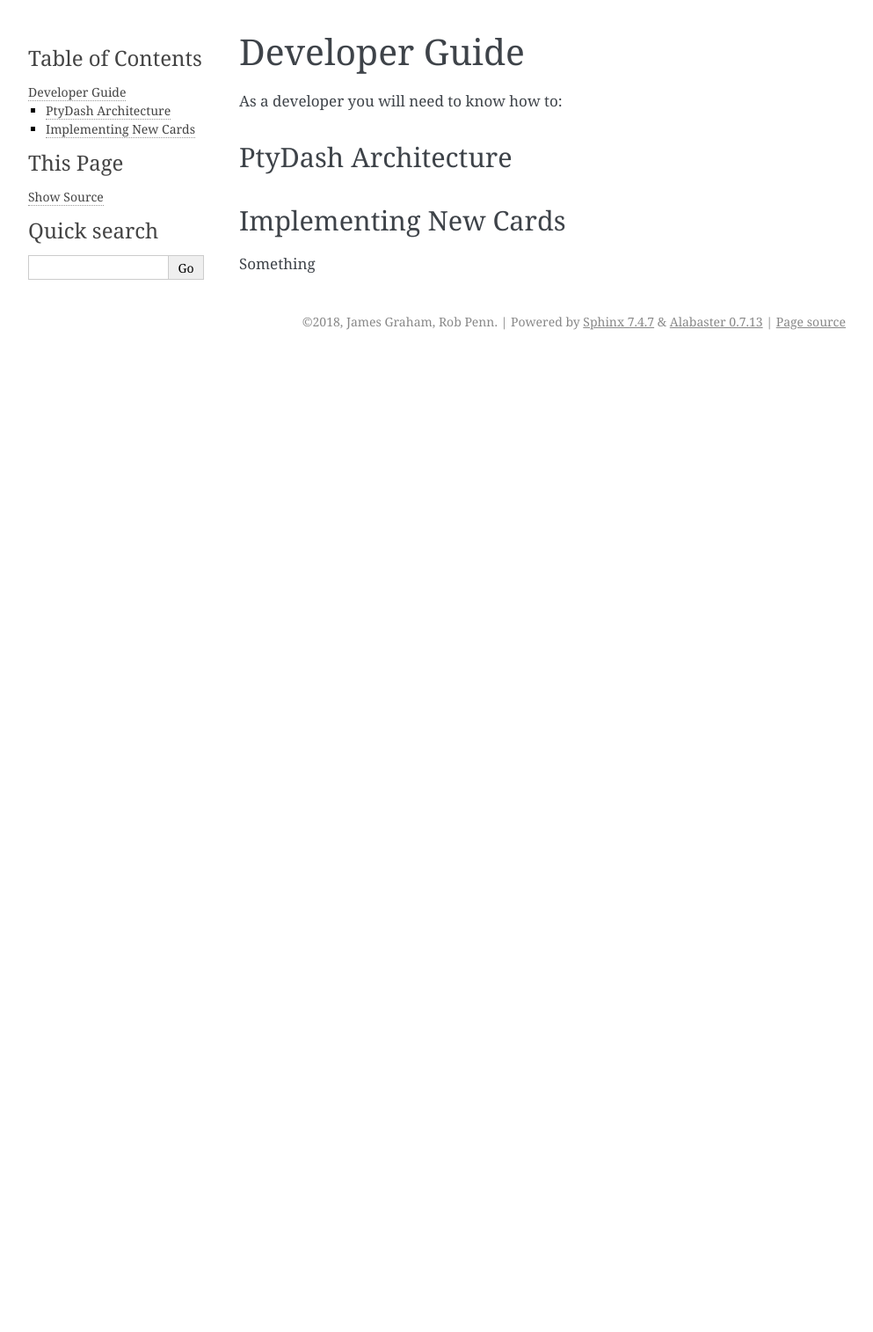
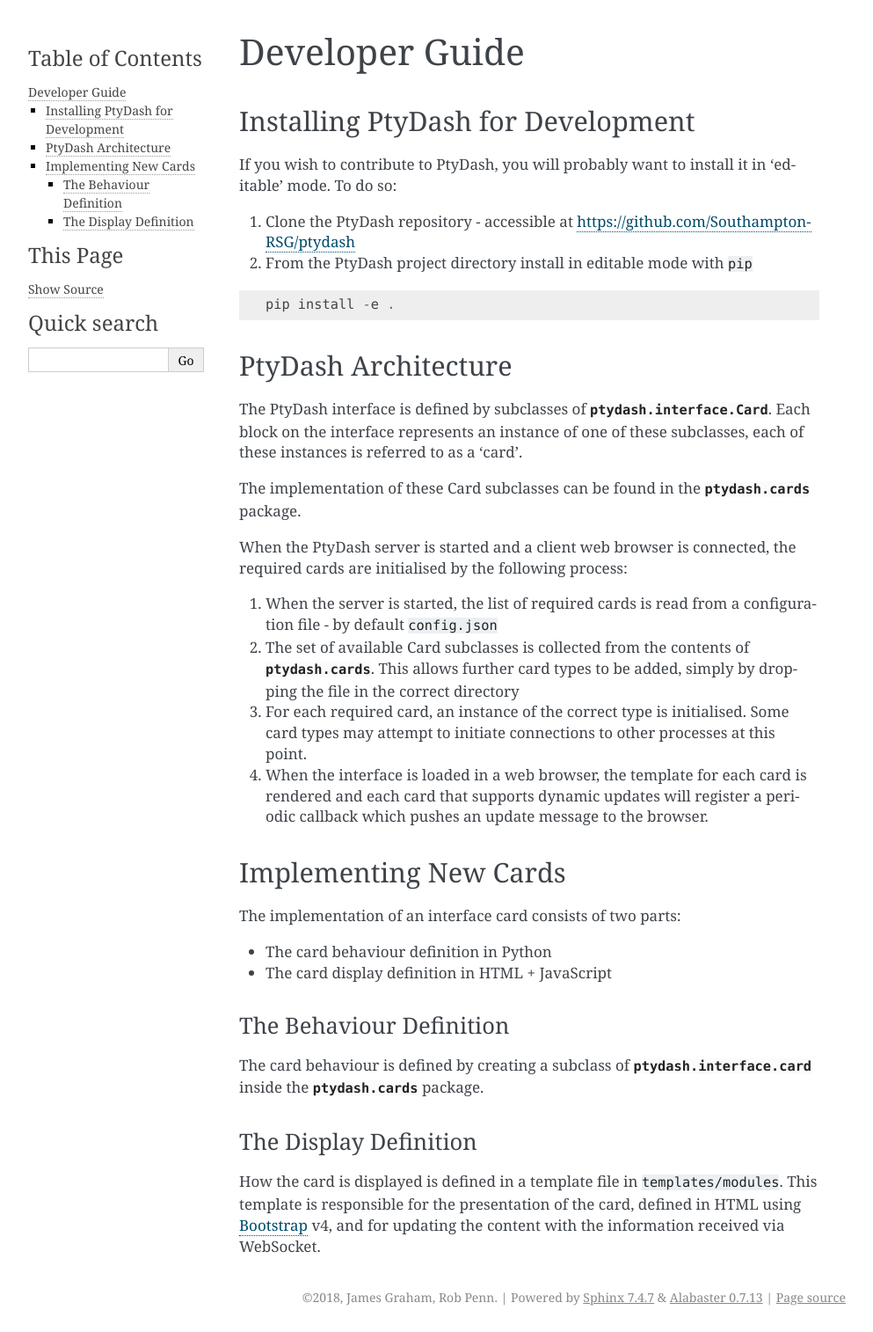
Before and after one commit to Southampton-RSG/ptydash, a Sphinx documentation site: the page built from docs/source/developer-guide.rst, in a window 1280 px wide. Shown: the whole page at 88% size, without its empty margins (148-1141 px from the left). Built offline with Sphinx 7.4.7, drawn with Linux system fonts in a browser that asks for light colours; pages that are not in the unit, such as notebooks, are missing from menus; before the commit the page ends 900 px from its top, so only the background shows below that.

Commit message:
Add content to developer documentation

```diff
--- a/docs/source/developer-guide.rst
+++ b/docs/source/developer-guide.rst
@@ -1,14 +1,62 @@
 Developer Guide
 ===============
 
-As a developer you will need to know how to:
+
+Installing PtyDash for Development
+----------------------------------
+
+If you wish to contribute to PtyDash, you will probably want to install it in 'editable' mode.
+To do so:
+
+#. Clone the PtyDash repository - accessible at https://github.com/Southampton-RSG/ptydash
+#. From the PtyDash project directory install in editable mode with ``pip``
+
+::
+
+  pip install -e .
 
 
 PtyDash Architecture
 --------------------
 
+The PtyDash interface is defined by subclasses of :class:`ptydash.interface.Card`.
+Each block on the interface represents an instance of one of these subclasses,
+each of these instances is referred to as a 'card'.
+
+The implementation of these Card subclasses can be found in the :mod:`ptydash.cards` package.
+
+
+When the PtyDash server is started and a client web browser is connected, the required cards are initialised by the
+following process:
+
+#. When the server is started, the list of required cards is read from a configuration file - by default ``config.json``
+#. The set of available Card subclasses is collected from the contents of :mod:`ptydash.cards`.
+   This allows further card types to be added, simply by dropping the file in the correct directory
+#. For each required card, an instance of the correct type is initialised.
+   Some card types may attempt to initiate connections to other processes at this point.
+#. When the interface is loaded in a web browser, the template for each card is rendered and each card that supports
+   dynamic updates will register a periodic callback which pushes an update message to the browser.
+
 
 Implementing New Cards
 ----------------------
 
-Something
+The implementation of an interface card consists of two parts:
+
+- The card behaviour definition in Python
+- The card display definition in HTML + JavaScript
+
+
+The Behaviour Definition
+^^^^^^^^^^^^^^^^^^^^^^^^
+
+The card behaviour is defined by creating a subclass of :class:`ptydash.interface.card` inside the :mod:`ptydash.cards`
+package.
+
+
+The Display Definition
+^^^^^^^^^^^^^^^^^^^^^^
+
+How the card is displayed is defined in a template file in ``templates/modules``.
+This template is responsible for the presentation of the card, defined in HTML using
+`Bootstrap <https://getbootstrap.com/>`_ v4, and for updating the content with the information received via WebSocket.
--- a/docs/source/index.rst
+++ b/docs/source/index.rst
@@ -35,7 +35,7 @@
 
 **Requirements**:
 
-PtyPy is compatible with Python 2.7 and 3.
+PtyDash is compatible with Python 2.7 and 3.
 It requires a small number of third party Python packages, which will be installed automatically by ``pip``:
 
 :matplotlib:
@@ -53,7 +53,7 @@
 
 **Platforms**:
 
-PtyPy was developed on both Linux and Windows machines and is expected to be compatible with
+PtyDash was developed on both Linux and Windows machines and is expected to be compatible with
 current versions of Linux, Mac OSX and Windows.
 
 
--- a/setup.py
+++ b/setup.py
@@ -31,6 +31,9 @@
         'six',
         'tornado'
     ],
+    extras_require={
+        'docs': ['sphinx']
+    },
     python_requires='>=2.7',
     entry_points={
         'console_scripts': [
```
